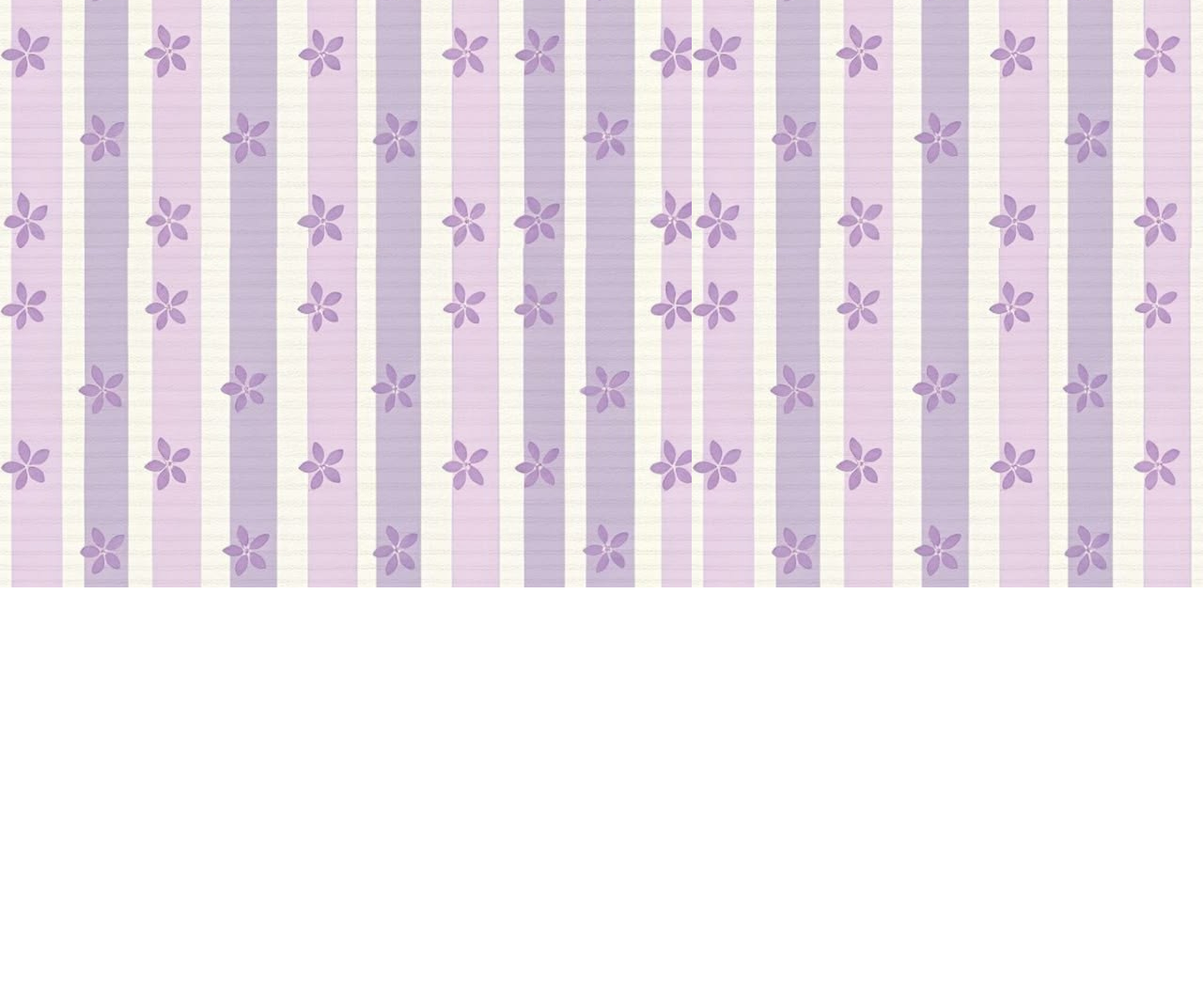
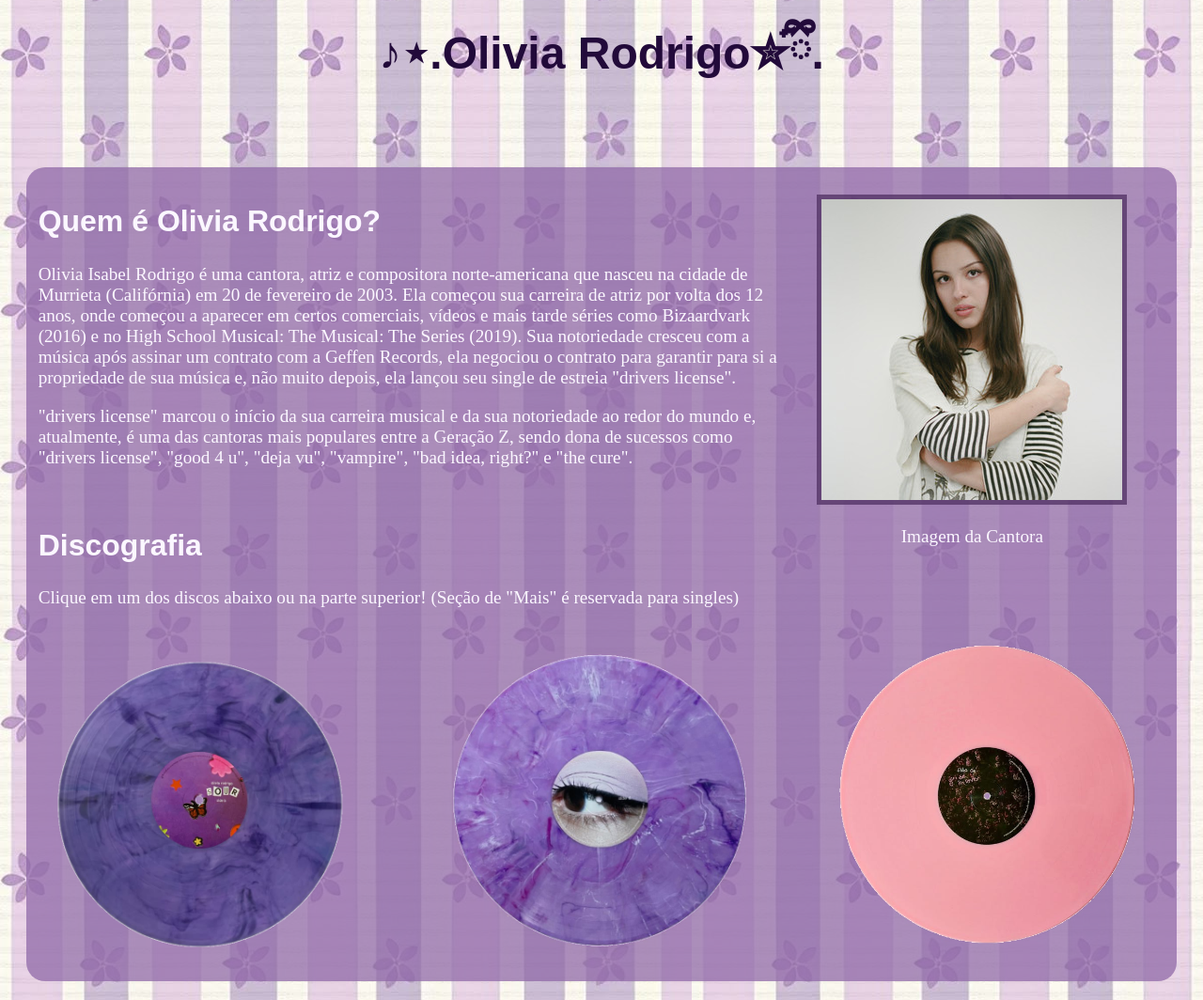
Before and after one commit to FELPS3013/OliviaRodrigo, a plain HTML site: page index.html in a window 1280 px wide. Shown: the part 175-1239 px from the top of the page at 94% size. Before the commit the page ends 800 px from the top, so only its background shows below. Drawn offline with Linux system fonts and the light colour scheme; a web font is replaced by a local one.

Commit message:
Fazendo o início e mais um pouco dos outros sites :)

```diff
--- a/estilos.css
+++ b/estilos.css
@@ -1,6 +1,5 @@
 @charset "UTF-8";
-@import url('https://fonts.googleapis.com/css2?family=Edu+NSW+ACT+Cursive:wght@400..700&family=Lobster+Two:ital,wght@0,400;0,700;1,400;1,700&family=Plus+Jakarta+Sans:ital,wght@0,200..800;1,200..800&display=swap');
-@import url('https://fonts.googleapis.com/css2?family=Emilys+Candy&family=Turret+Road:wght@200;300;400;500;700;800&display=swap');
+@import url('https://fonts.googleapis.com/css2?family=Emilys+Candy&family=Molle:ital@1&display=swap');
 header{
     background-color: rgb(251, 249, 251);
     border-radius: 30px;
@@ -38,5 +37,40 @@ ol.menu li{
 }
 a{
     text-decoration: none;
-    color: rgb(58, 25, 58)
+    color: rgb(58, 25, 58);
+    transition: all 1s;
 }
+a:hover{
+    color: rgb(168, 81, 168);
+}
+figure.capa{
+    float:right;
+    text-align: center;
+}
+figure.capa img{
+    border: solid 5px #4f2f62bf;
+}
+div.texto{
+    background-color: #916aa9bf;
+    padding: 1%;
+    border-radius: 20px;
+    color: rgb(251, 247, 255);
+    margin: 20px;
+}
+h1{
+    font-family: "Molle", sans-serif;
+    text-align: center;
+    color: rgb(34, 10, 58);
+    font-size: 300%;
+}
+h2{
+    font-family: "Molle", sans-serif;
+    font-size: 200%;
+}
+p{
+    font-size: 120%;
+}
+span.discos2{
+    display: flex;
+    flex: auto;
+}
--- /dev/null
+++ b/estilosgirllove.css
@@ -0,0 +1,45 @@
+@charset "UTF-8";
+@import url('https://fonts.googleapis.com/css2?family=Bonbon&family=Emilys+Candy&display=swap');
+header{
+    background-color: rgb(251, 249, 251);
+    border-radius: 30px;
+}
+header img.logo{
+    margin-left: 44%;
+}
+span.discos{
+    position: absolute;
+    top: 3.5%;
+    left: 3%;
+}
+img.disco{
+    transition: all 9s;
+}
+img.disco:hover{
+	transform: rotateZ(-360deg);
+}
+body{
+    background: url("img/fundogirllove.png");
+}
+ol.menu{
+    list-style: none;
+    position: absolute;
+    top: 3.5%;
+    right: 9%;
+}
+ol.menu li{
+    text-align: right;
+    font-family: 'Emilys Candy', sans-serif;
+    display: inline-block;
+    font-size: 200%;
+    padding: 10px;
+    margin: 10px;
+}
+a{
+    text-decoration: none;
+    color: rgb(58, 25, 50);
+    transition: all 1s;
+}
+a:hover{
+    color: rgb(202, 119, 170);
+}
--- a/estilossour.css
+++ b/estilossour.css
@@ -37,7 +37,11 @@ ol.menu li{
 }
 a{
     text-decoration: none;
-    color: rgb(58, 25, 58)
+    color: rgb(36, 35, 55);
+    transition: all 1s;
+}
+a:hover{
+    color: rgb(103, 98, 158);
 }
 figure.capa{
     float:right;
@@ -51,6 +55,7 @@ div.texto{
     padding: 1%;
     border-radius: 20px;
     color: rgb(236, 221, 251);
+    margin: 20px;
 }
 h1{
     font-family: "Kavoon", sans-serif;
@@ -65,6 +70,7 @@ h2{
 iframe{
     float:right;
     margin: 20px;
+    border: solid 5px rgba(63, 60, 95, 0.8);
 }
 p{
     font-size: 120%;
--- a/index.html
+++ b/index.html
@@ -1,16 +1,19 @@
 <!DOCTYPE html>
 <html lang="pt-br">
+
 <head>
-	<meta charset="UTF-8"/>
+	<meta charset="UTF-8" />
 	<title>OliviaRodrigo</title>
 	<link rel="stylesheet" type="text/css" href="estilos.css">
 </head>
+
 <body>
 	<header>
 		<span class="discos">
 			<a href="sour.html"><img class="disco" src="img/sour.png" alt="disco sour" width="7.5%"></a>
 			<a href="guts.html"><img class="disco" src="img/guts.png" alt="disco guts" width="7.5%"></a>
-			<a href="girllove.html"><img class="disco" src="img/youseem.png" alt=" disco you seem pretty sad..." width="7.5%"></a>
+			<a href="girllove.html"><img class="disco" src="img/youseem.png" alt=" disco you seem pretty sad..."
+					width="7.5%"></a>
 		</span>
 		<img class="logo" src="img/Olivia _ Rodrigo = OR.png" alt="logo" width="10%">
 		<ol class="menu" type="I">
@@ -20,10 +23,36 @@
 		</ol>
 	</header>
 	<article>
-
+		<h1>♪⋆.Olivia Rodrigo✮๋ྀི.</h1>
+		<div class="texto">
+			<figure class="capa">
+				<img src="img/oliviarodrigo.jpg">
+				<p>Imagem da Cantora</p>
+			</figure>
+			<h2>Quem é Olivia Rodrigo?</h2>
+			<p>Olivia Isabel Rodrigo é uma cantora, atriz e compositora norte-americana que nasceu na cidade de Murrieta
+				(Califórnia) em 20 de fevereiro de 2003. Ela começou sua carreira de atriz por volta dos 12 anos, onde
+				começou a aparecer em certos comerciais, vídeos e mais tarde séries como Bizaardvark (2016) e no High
+				School Musical: The Musical: The Series (2019). Sua notoriedade cresceu com a música após assinar um
+				contrato com a Geffen Records, ela negociou o contrato para garantir para si a propriedade de sua música
+				e, não muito depois, ela lançou seu single de estreia "drivers license". </p>
+			<p>"drivers license" marcou o início da sua carreira musical e da sua notoriedade ao redor do mundo e,
+				atualmente, é uma das cantoras mais populares entre a Geração Z, sendo dona de sucessos como "drivers
+				license", "good 4 u", "deja vu", "vampire", "bad idea, right?" e "the cure". </p>
+				<br>
+			<h2>Discografia</h2>
+			<p>Clique em um dos discos abaixo ou na parte superior! (Seção de "Mais" é reservada para singles)</p>
+			<br>
+			<span class="discos2">
+			<a href="sour.html"><img class="disco" src="img/sour.png" alt="disco sour" width="80%"></a>
+			<a href="guts.html"><img class="disco" src="img/guts.png" alt="disco guts" width="80%"></a>
+			<a href="girllove.html"><img class="disco" src="img/youseem.png" alt=" disco you seem pretty sad..."
+					width="92%"></a>
+		</span>
 	</article>
 	<footer>
 
 	</footer>
 </body>
+
 </html>
```
Also changed, not shown: girllove.html (+7 -2 lines), mais.html (+29 -0 lines), sobre.html (+29 -0 lines), img/Olivia _ Rodrigo = OR - Copia.png (deleted), img/fundogirllove.jpg (added), img/fundogirllove.png (added), img/oliviarodrigo.jpg (added), img/oliviarodrigologo.png (added).
